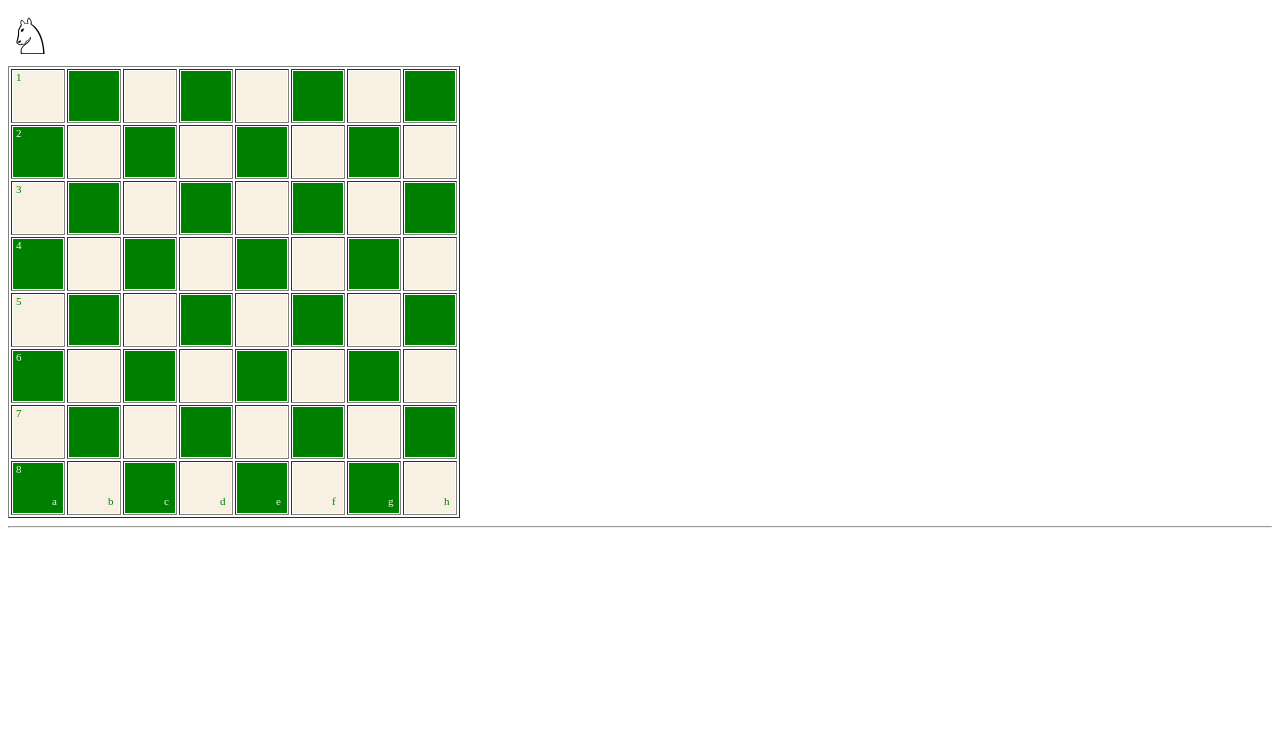
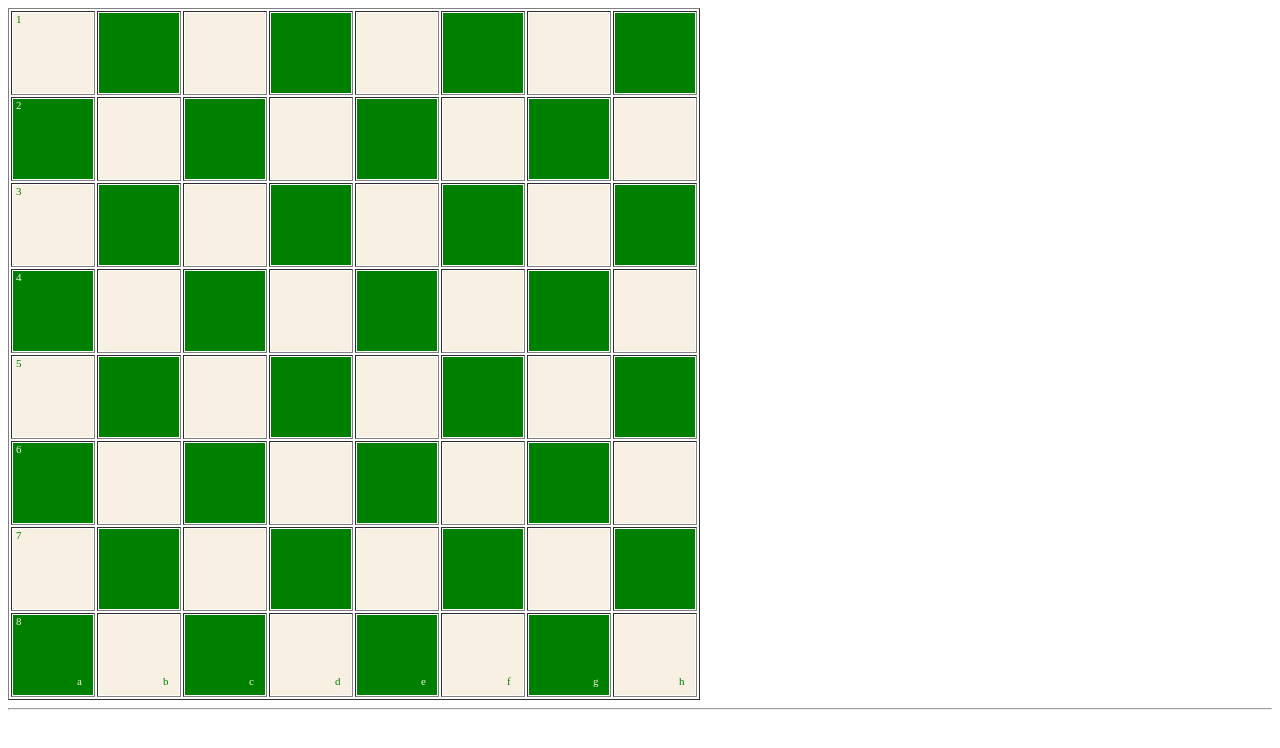
Before and after one commit to mulefish/chess, a plain HTML site: page templates/game.html in a window 1280 px wide. Drawn offline with Linux system fonts and the light colour scheme.

Commit message:
dynamic css

```diff
--- a/static/game.js
+++ b/static/game.js
@@ -1,5 +1,7 @@
 
-
+const size = window.innerHeight / 10
+const top2 = size * 0.6
+const left2 = size * 0.8
 const letters = ["a","b", "c", "d", "e","f","g","h"]
 
 class Cell {
@@ -34,9 +36,10 @@ class Cell {
         }
 
 
-        return `<div class=${this.css}>
+        return `<div class=${this.css} style="height:${size}px; width:${size}px">
             <div class='${numberCss}'>${visibleNumber}</div>
-            <div class='${letterCss}'>${visibleLetter}</div>
+
+            <div class='${letterCss}' style="top:${top2}px; left:${left2}px">${visibleLetter}</div>
         </div>`
 
     }
--- a/templates/game.html
+++ b/templates/game.html
@@ -2,18 +2,12 @@
     <head>
         <style>
             .offwhite {
-                height: 50px;
-                width: 50px;
                 background-color: green;
             }
             .feltgreen {
-                height: 50px;
-                width: 50px;
                 background-color: #F8F0E3;
             }
-            .piece {
-                font-size: 50px;
-            }
+
             .greenNumber {
                 color: #F8F0E3;
                 margin-left: 3px;
@@ -27,9 +21,6 @@
             .whiteLetter {
                 position: relative;
                 z-index: 2;
-                top:20px;
-                bottom: 45px;
-                left:39px;
                 font-size: 11px;
                 color: green;
             }
@@ -37,9 +28,6 @@
             .greenLetter {
                 position: relative;
                 z-index: 2;
-                top:20px;
-                bottom: 45px;
-                left:39px;
                 font-size: 11px;
                 color: #F8F0E3;
             }
@@ -48,7 +36,6 @@
 
     </head>
     <body>
-        <div class="piece">&#9816</div>
 
         <div id="board">
         </div>
```
